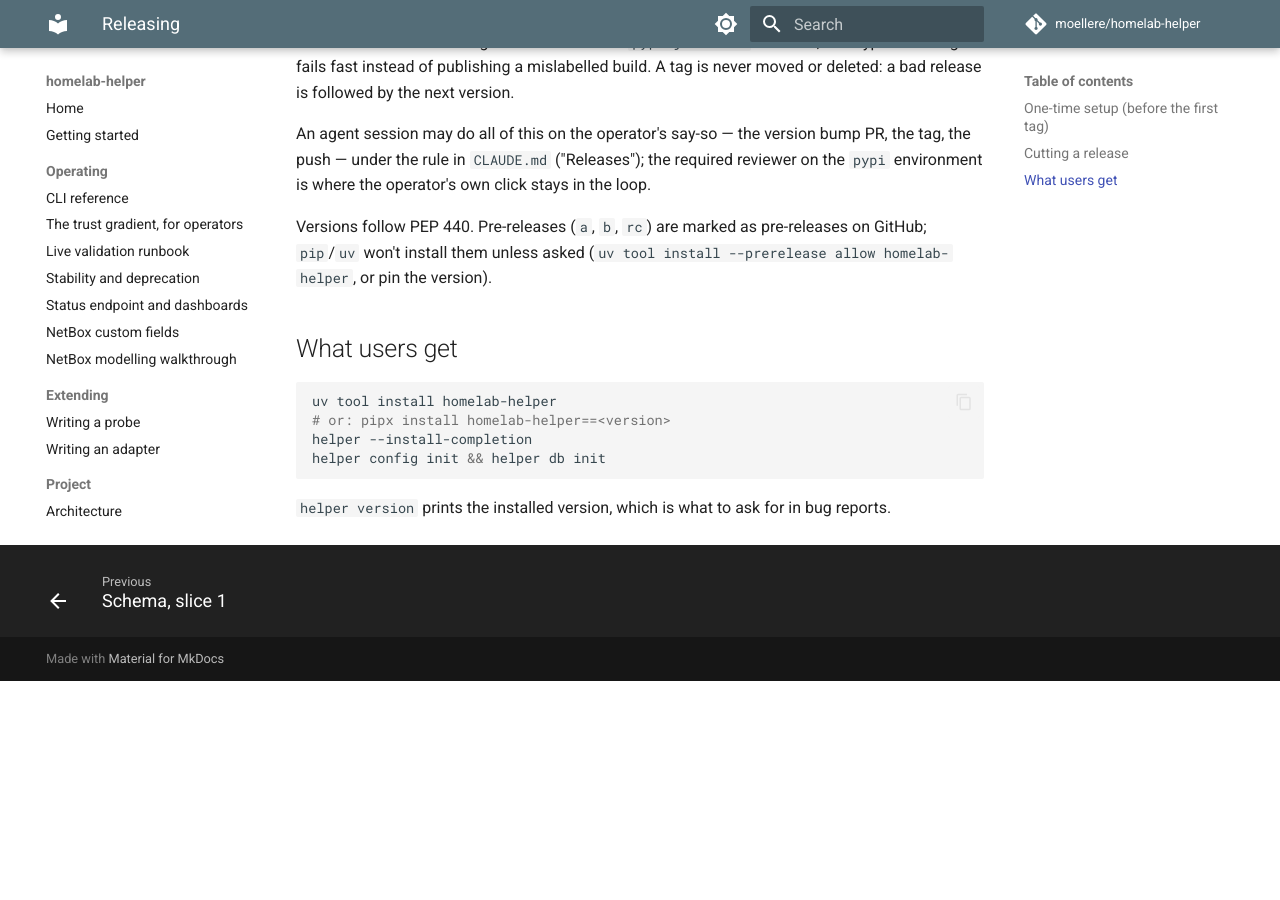
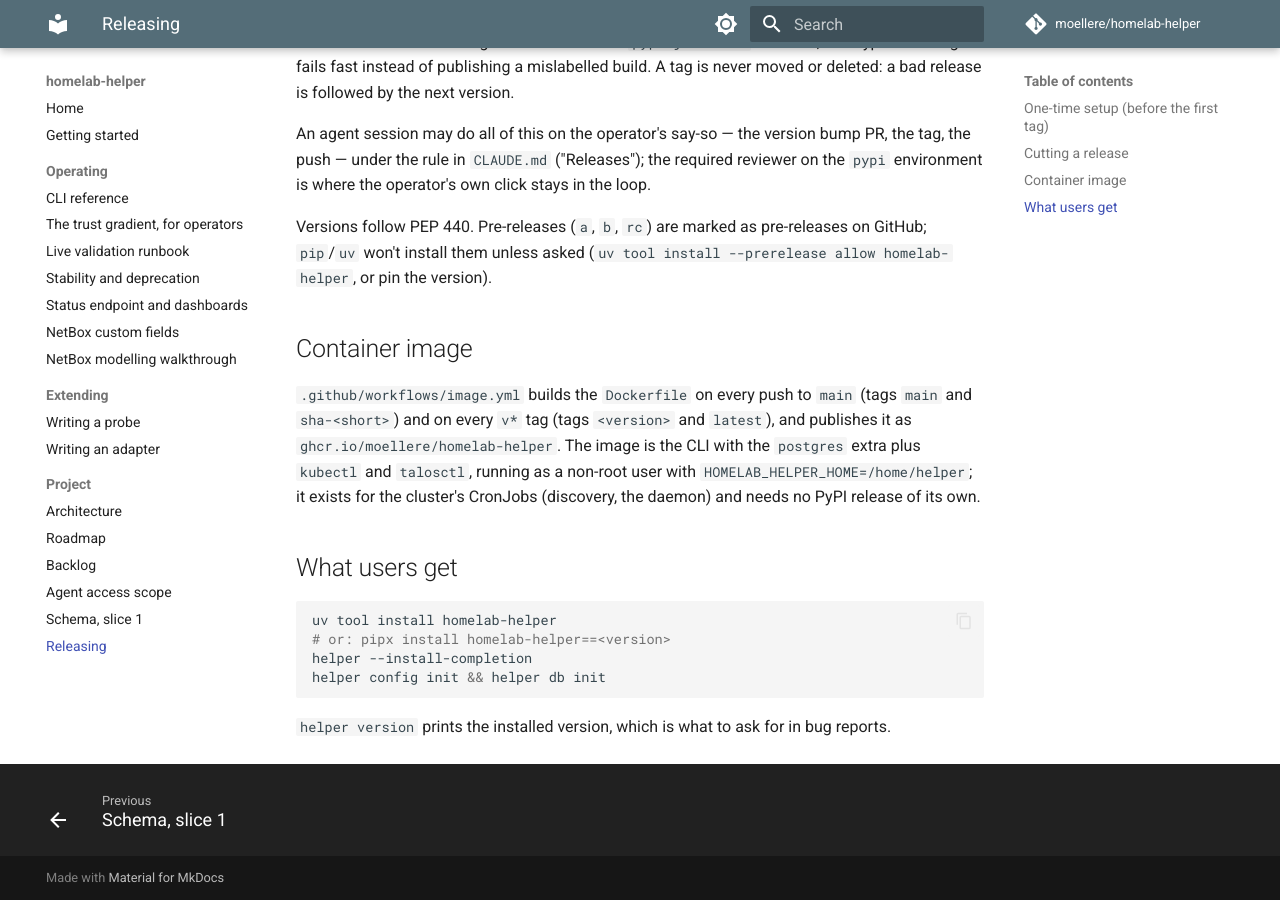
Before and after one commit to moellere/homelab-helper, an MkDocs documentation site: the page built from docs/releasing.md, in a window 1280 px wide and 900 px high, scrolled down 833 px. Built offline with MkDocs 1.6.1 and Material for MkDocs 9.7.7, drawn with Linux system fonts in a browser that asks for light colours; comment, search, counter and statistics services are not loaded; before the commit the page ends 1514 px from its top, so only the background shows below that.

Commit message:
Container image: Dockerfile and GHCR workflow for the cluster's CronJobs (#118)
* Container image: Dockerfile and GHCR workflow for the cluster's CronJobs

`ghcr.io/moellere/homelab-helper`: the CLI with the postgres extra plus kubectl and talosctl
(the two CLIs the Kubernetes and Talos adapters shell out to), non-root, HOMELAB_HELPER_HOME
under /home/helper. image.yml publishes `main`/`sha-` tags on pushes to main and `<version>`/
`latest` on release tags. It is what the argocd repo's homelab-helper CronJobs run; the PyPI
release flow is unchanged.

Co-Authored-By: Claude Fable 5.1 <noreply@anthropic.com>
Claude-Session: https://claude.ai/code/session_01CfvCiPHA9NSzKtisp2RGDm

* Dockerfile: hatchling needs LICENSE in the build context

Co-Authored-By: Claude Fable 5.1 <noreply@anthropic.com>
Claude-Session: https://claude.ai/code/session_01CfvCiPHA9NSzKtisp2RGDm

---------

Co-authored-by: Claude Fable 5.1 <noreply@anthropic.com>

````diff
--- a/docs/releasing.md
+++ b/docs/releasing.md
@@ -43,6 +43,14 @@ Versions follow PEP 440. Pre-releases (`a`, `b`, `rc`) are marked as
 pre-releases on GitHub; `pip`/`uv` won't install them unless asked
 (`uv tool install --prerelease allow homelab-helper`, or pin the version).
 
+## Container image
+
+`.github/workflows/image.yml` builds the `Dockerfile` on every push to `main` (tags `main` and
+`sha-<short>`) and on every `v*` tag (tags `<version>` and `latest`), and publishes it as
+`ghcr.io/moellere/homelab-helper`. The image is the CLI with the `postgres` extra plus `kubectl` and
+`talosctl`, running as a non-root user with `HOMELAB_HELPER_HOME=/home/helper`; it exists for the
+cluster's CronJobs (discovery, the daemon) and needs no PyPI release of its own.
+
 ## What users get
 
 ```bash
````
Also changed, not shown: 3 other files.
